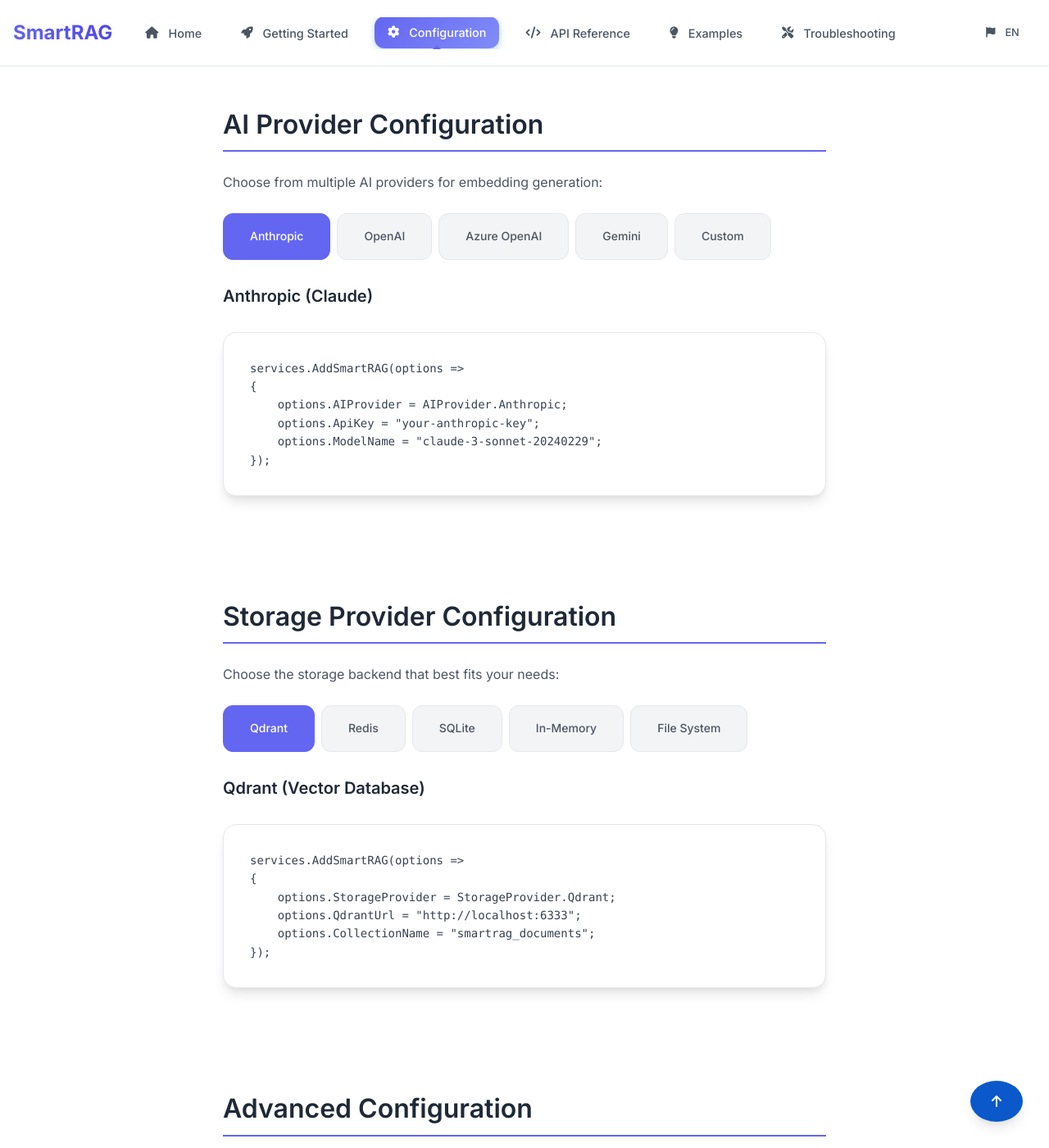
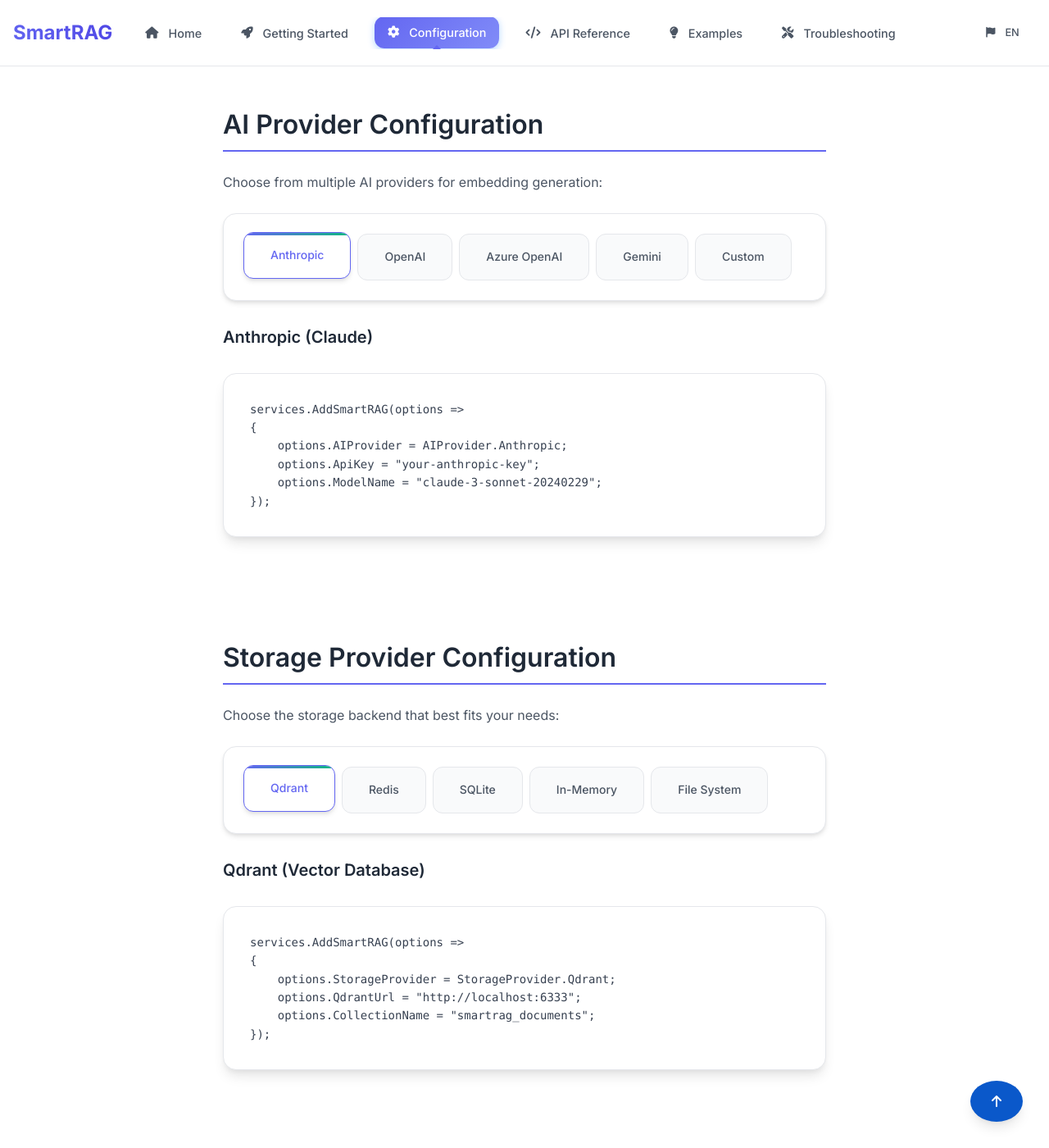
Before and after one commit to byerlikaya/SmartRAG, a Jekyll site: the page built from docs/en/configuration.md, in a window 1280 px wide and 1400 px high, scrolled down 1384 px. Shown: the whole window at 82% size. Built offline with Jekyll 4.4.1, drawn with Linux system fonts in a browser that asks for light colours.

Commit message:
Enhance provider and storage tabs design - Add borders, shadows, and hover effects similar to code blocks

```diff
--- a/docs/assets/css/style.css
+++ b/docs/assets/css/style.css
@@ -633,10 +633,22 @@ h1, h2, h3, h4, h5, h6 {
     gap: var(--spacing-xs);
     margin-bottom: var(--spacing-lg);
     flex-wrap: wrap;
+    background: var(--white);
+    border: 1px solid var(--gray-200);
+    border-radius: var(--radius-lg);
+    padding: var(--spacing-md);
+    box-shadow: var(--shadow-md);
+}
+
+[data-theme="dark"] .provider-tabs,
+[data-theme="dark"] .storage-tabs {
+    background: var(--dark-surface);
+    border-color: var(--dark-border);
+    box-shadow: var(--shadow-lg);
 }
 
 .provider-tab, .storage-tab {
-    background: var(--gray-100);
+    background: var(--gray-50);
     border: 1px solid var(--gray-200);
     border-radius: var(--radius-md);
     padding: var(--spacing-sm) var(--spacing-lg);
@@ -645,19 +657,64 @@ h1, h2, h3, h4, h5, h6 {
     color: var(--gray-600);
     cursor: pointer;
     transition: var(--transition);
+    position: relative;
+    overflow: hidden;
+}
+
+.provider-tab::before, .storage-tab::before {
+    content: '';
+    position: absolute;
+    top: 0;
+    left: 0;
+    right: 0;
+    height: 3px;
+    background: linear-gradient(90deg, var(--primary), var(--secondary));
+    transform: scaleX(0);
+    transition: var(--transition);
+}
+
+.provider-tab:hover, .storage-tab:hover {
+    background: var(--gray-100);
+    border-color: var(--primary);
+    transform: translateY(-2px);
+    box-shadow: var(--shadow-sm);
+}
+
+.provider-tab:hover::before, .storage-tab:hover::before {
+    transform: scaleX(1);
 }
 
 [data-theme="dark"] .provider-tab,
 [data-theme="dark"] .storage-tab {
-    background: var(--dark-surface);
+    background: var(--dark-bg);
     border-color: var(--dark-border);
     color: var(--gray-400);
 }
 
+[data-theme="dark"] .provider-tab:hover,
+[data-theme="dark"] .storage-tab:hover {
+    background: var(--dark-surface);
+    border-color: var(--primary);
+}
+
 .provider-tab.active, .storage-tab.active {
-    background: var(--primary);
-    color: white;
+    background: var(--white);
+    color: var(--primary);
     border-color: var(--primary);
+    box-shadow: var(--shadow-md);
+    transform: translateY(-2px);
+}
+
+.provider-tab.active::before, .storage-tab.active::before {
+    transform: scaleX(1);
+}
+
+[data-theme="dark"] .provider-tab.active,
+[data-theme="dark"] .storage-tab.active {
+    background: var(--dark-surface);
+    color: var(--primary-light);
+    border-color: var(--primary);
+    box-shadow: var(--shadow-lg);
 }
 
 .provider-content, .storage-content {
```
